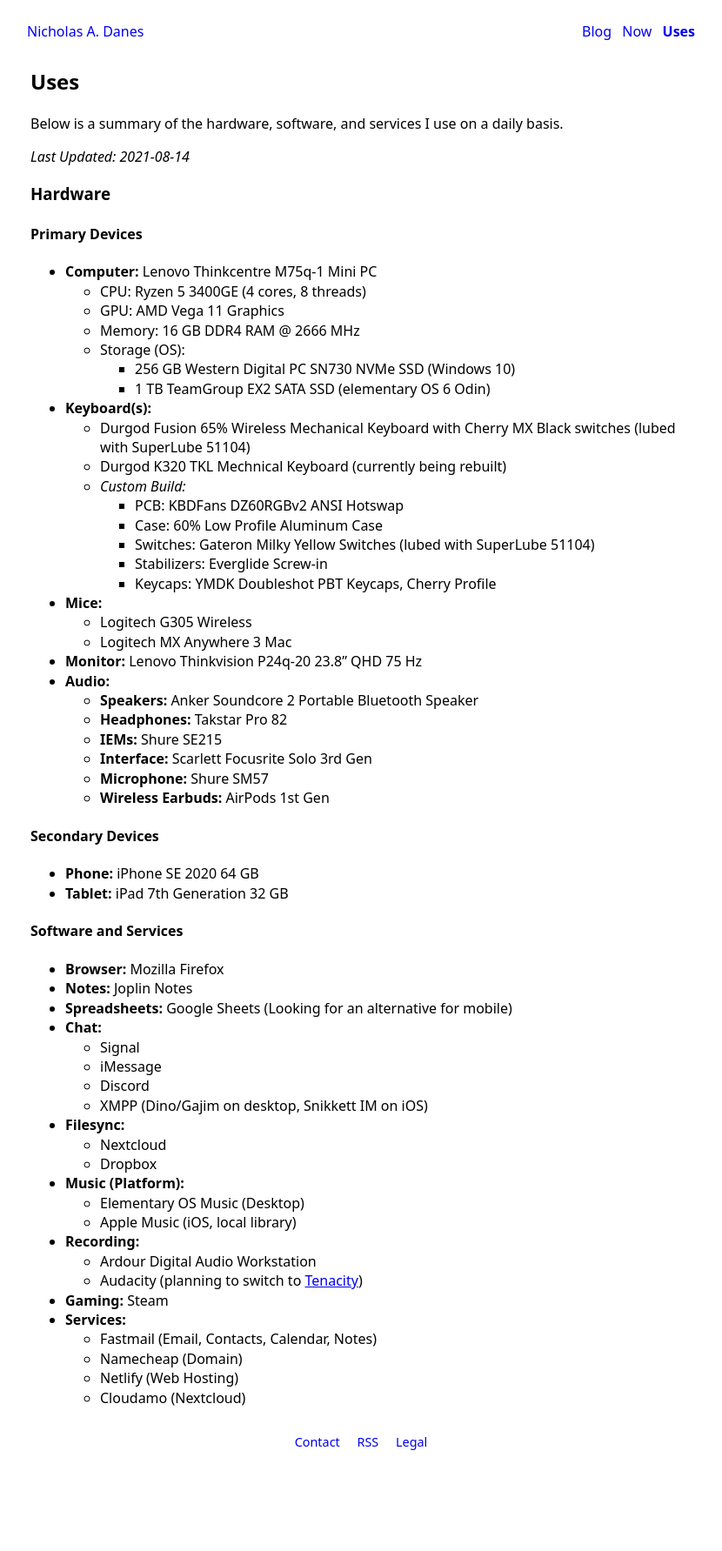
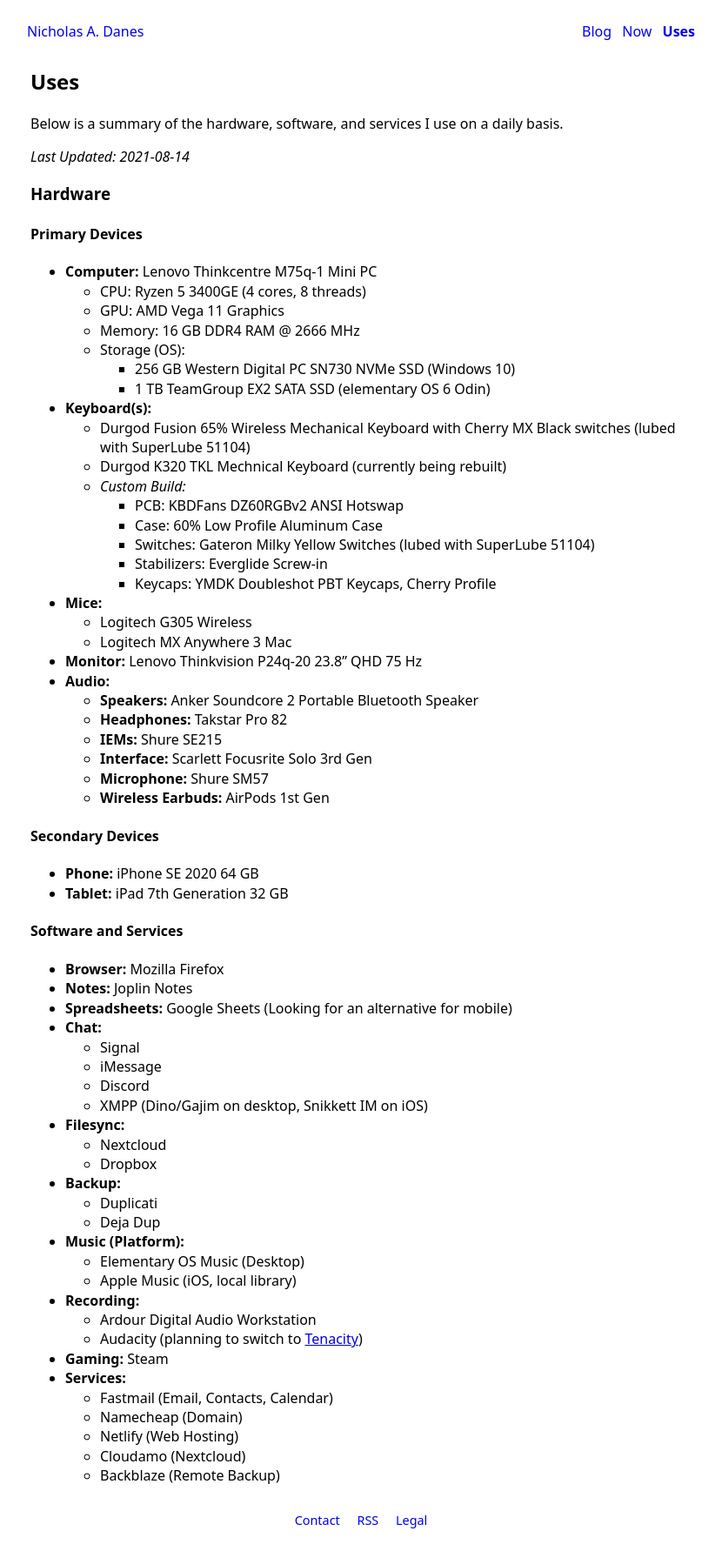
Before and after one commit to danesnick/old_website, a Jekyll site: the page built from uses.markdown, in a window 1280 px wide. Shown: the whole page at 87% size, without its empty margins (225-1055 px from the left). Built offline with Jekyll 4.4.1, drawn with Linux system fonts in a browser that asks for light colours; before the commit the page ends 1693 px from its top, so only the background shows below that.

Commit message:
Updated uses page

```diff
--- a/uses.markdown
+++ b/uses.markdown
@@ -58,6 +58,9 @@
 * **Filesync:**
 	+ Nextcloud
 	+ Dropbox
+* **Backup:**
+	+ Duplicati
+	+ Deja Dup
 * **Music (Platform):**
 	+ Elementary OS Music (Desktop)
 	+ Apple Music (iOS, local library)
@@ -66,7 +69,8 @@
 	+ Audacity (planning to switch to [Tenacity](https://tenacityaudio.org/))
 * **Gaming:** Steam
 * **Services:**
-	+ Fastmail (Email, Contacts, Calendar, Notes)
+	+ Fastmail (Email, Contacts, Calendar)
 	+ Namecheap (Domain)
 	+ Netlify (Web Hosting)
 	+ Cloudamo (Nextcloud)
+	+ Backblaze (Remote Backup)
```
